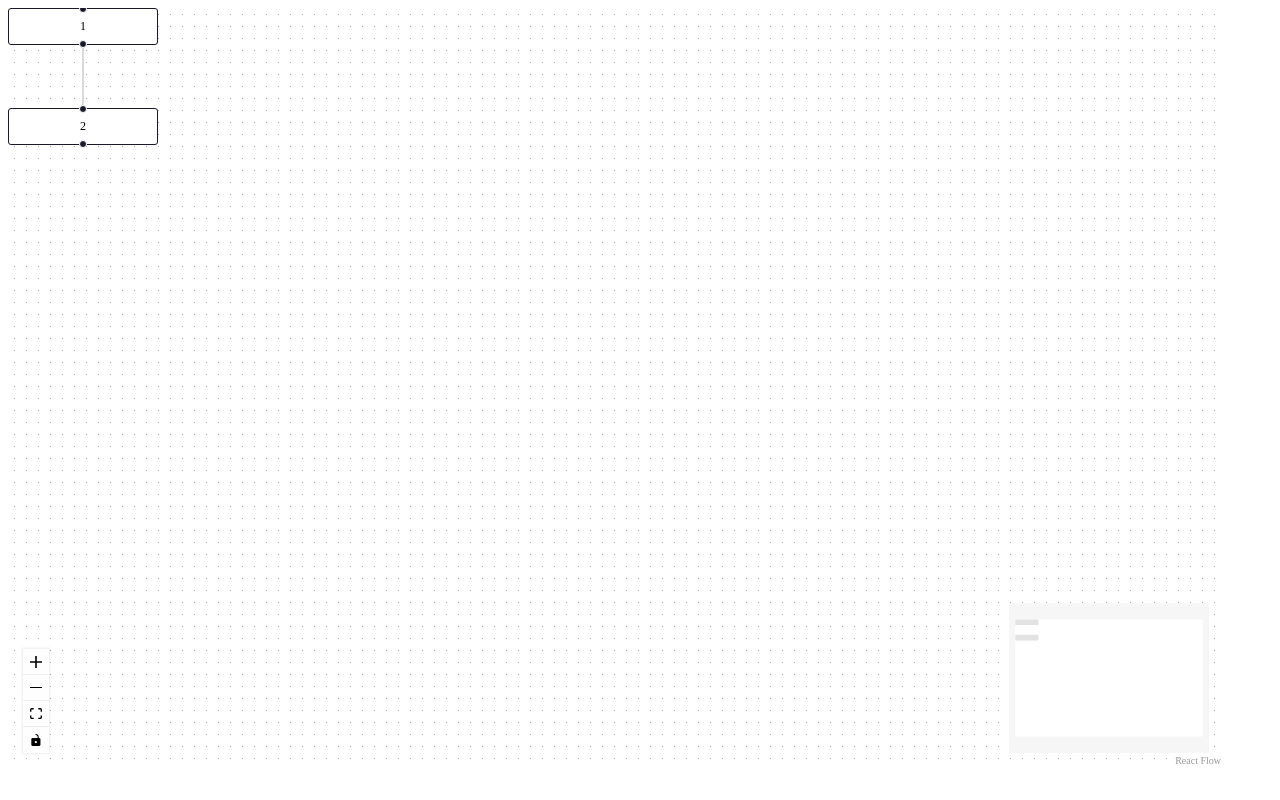
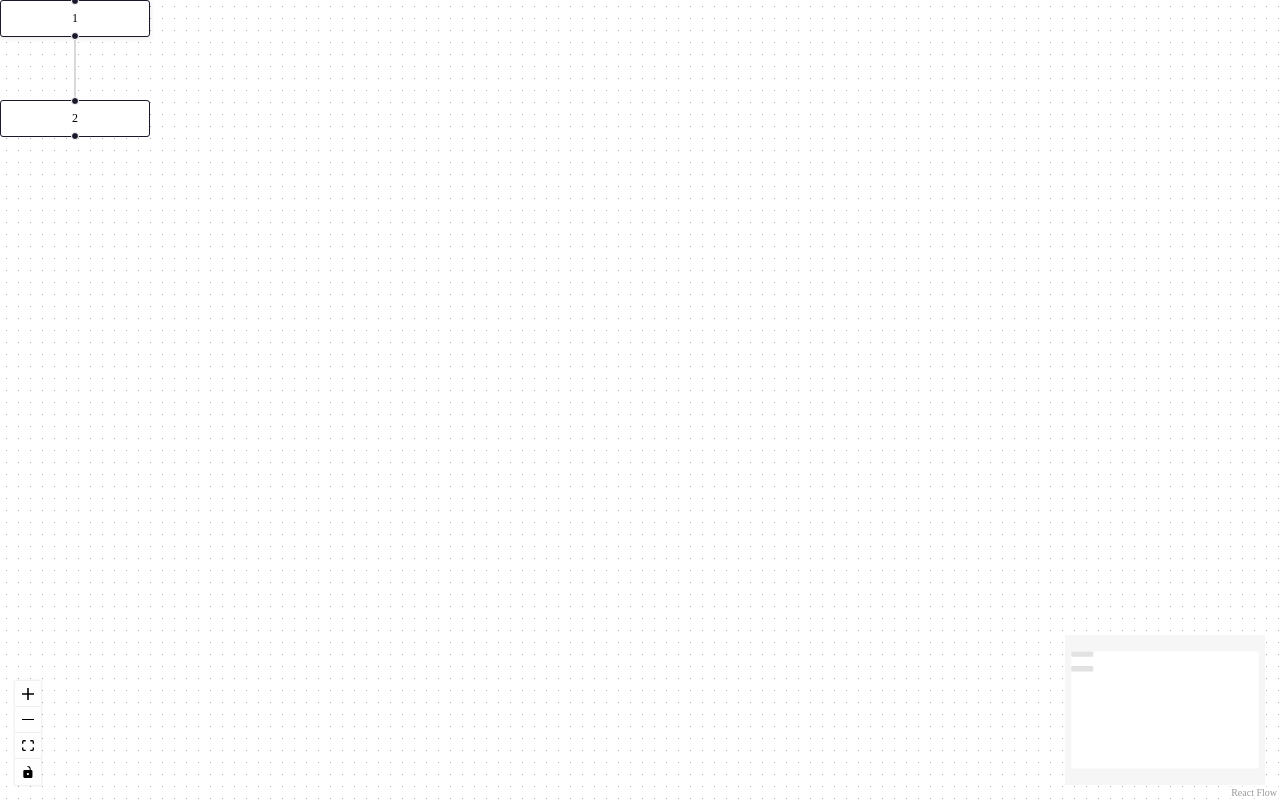
Before and after one commit to yo16/react_flow_prac, a React (Vite) app in the folder app-react-flow-vite/: page / in a window 1280 px wide. Built offline with nearby package versions, Linux system fonts and the light colour scheme.

Commit message:
changed css

```diff
--- a/app-react-flow-vite/src/App.css
+++ b/app-react-flow-vite/src/App.css
@@ -0,0 +1,3 @@
+body {
+    margin: 0;
+}
--- a/app-react-flow-vite/src/App.tsx
+++ b/app-react-flow-vite/src/App.tsx
@@ -10,6 +10,7 @@ import {
   BackgroundVariant,
 } from '@xyflow/react';
 import '@xyflow/react/dist/style.css';
+import "./App.css";
 
 const initialNodes = [
   { id: '1', position: { x: 0, y: 0 }, data: { label: '1' } },
@@ -29,7 +30,7 @@ export default function App() {
 
 
   return (
-    <div style={{ width: '95vw', height: '95vh', backgroundColor: "#fff" }}>
+    <div style={{ width: '100vw', height: '100vh', backgroundColor: "#fff" }}>
       <ReactFlow
         nodes={nodes}
         edges={edges}
```
Also changed, not shown: app-react-flow-vite/src/index.css (deleted).
